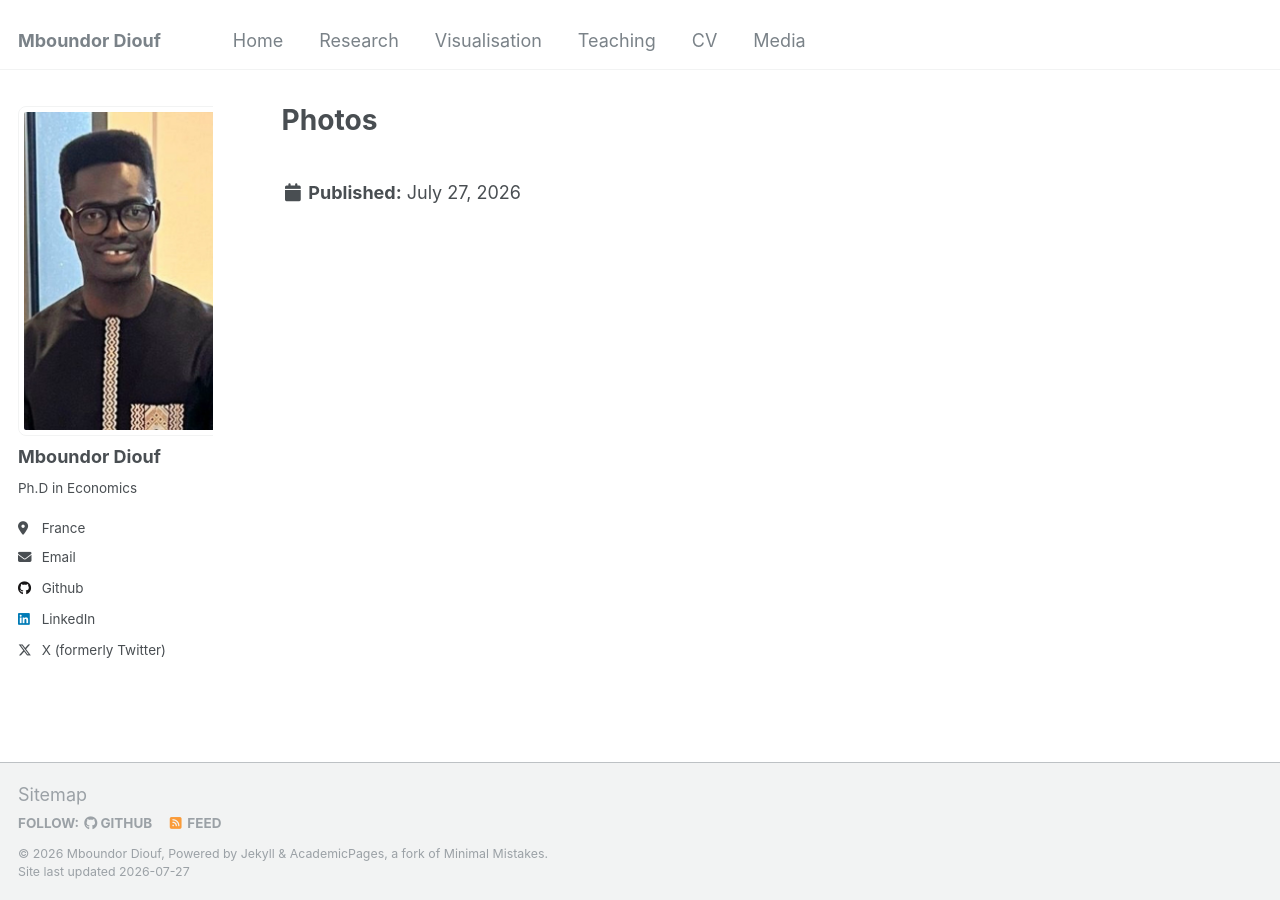
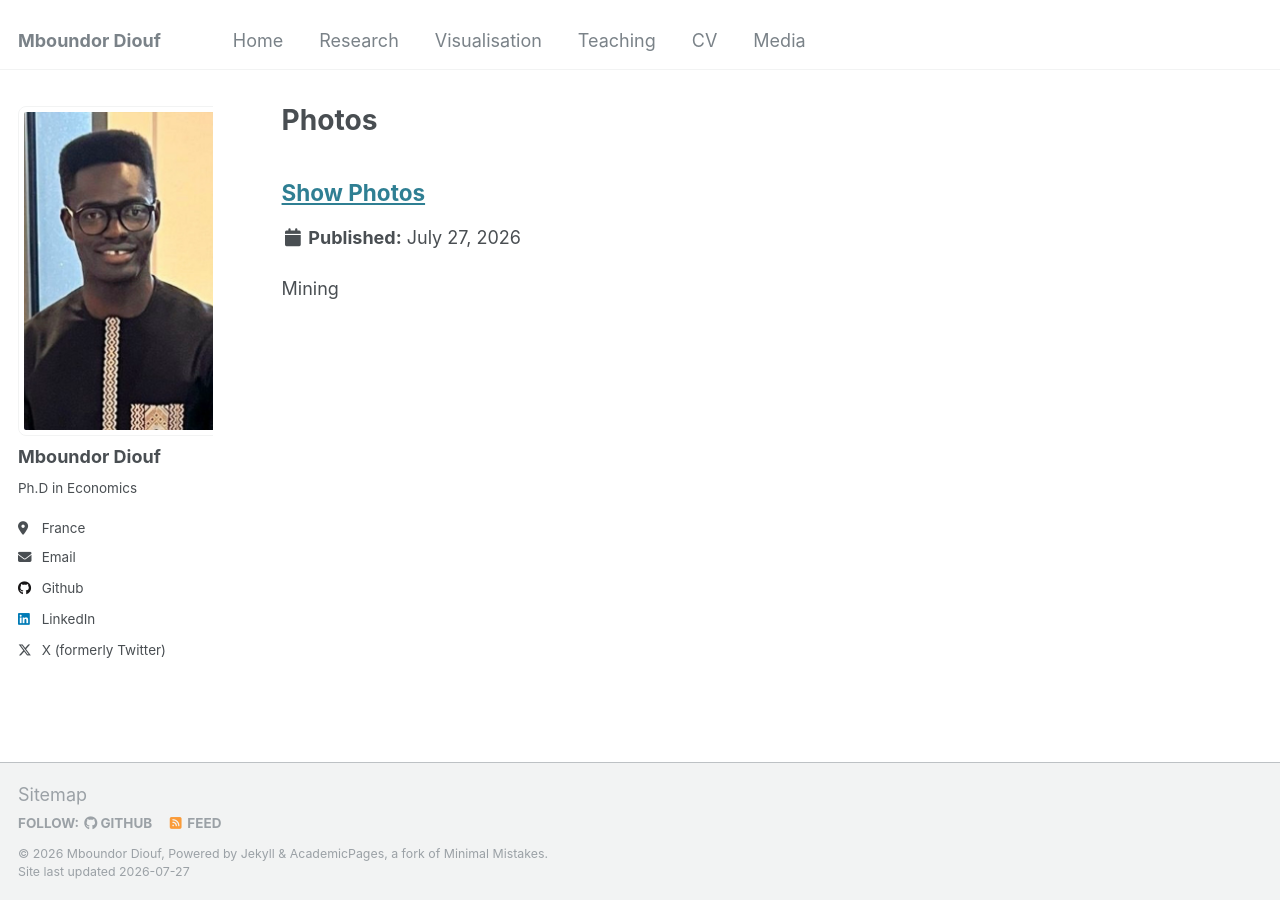
Before and after one commit to mboundordiouf/mboundordiouf.github.io, a Jekyll site: the page built from _pages/portfolio.html, in a window 1280 px wide. Built offline with Jekyll 4.4.1, drawn with Linux system fonts in a browser that asks for light colours.

Commit message:
Update portfolio title and excerpt

```diff
--- a/_portfolio/portfolio-1.md
+++ b/_portfolio/portfolio-1.md
@@ -1,7 +1,6 @@
 ---
-title: " "
-excerpt: ""
-classes: hide-title
+title: " Show Photos"
+excerpt: "Mining"
 ---
 Mineral discovery center in Arizona
 ![Mineral discovery center](/images/IMG_0244.jpg)
```
